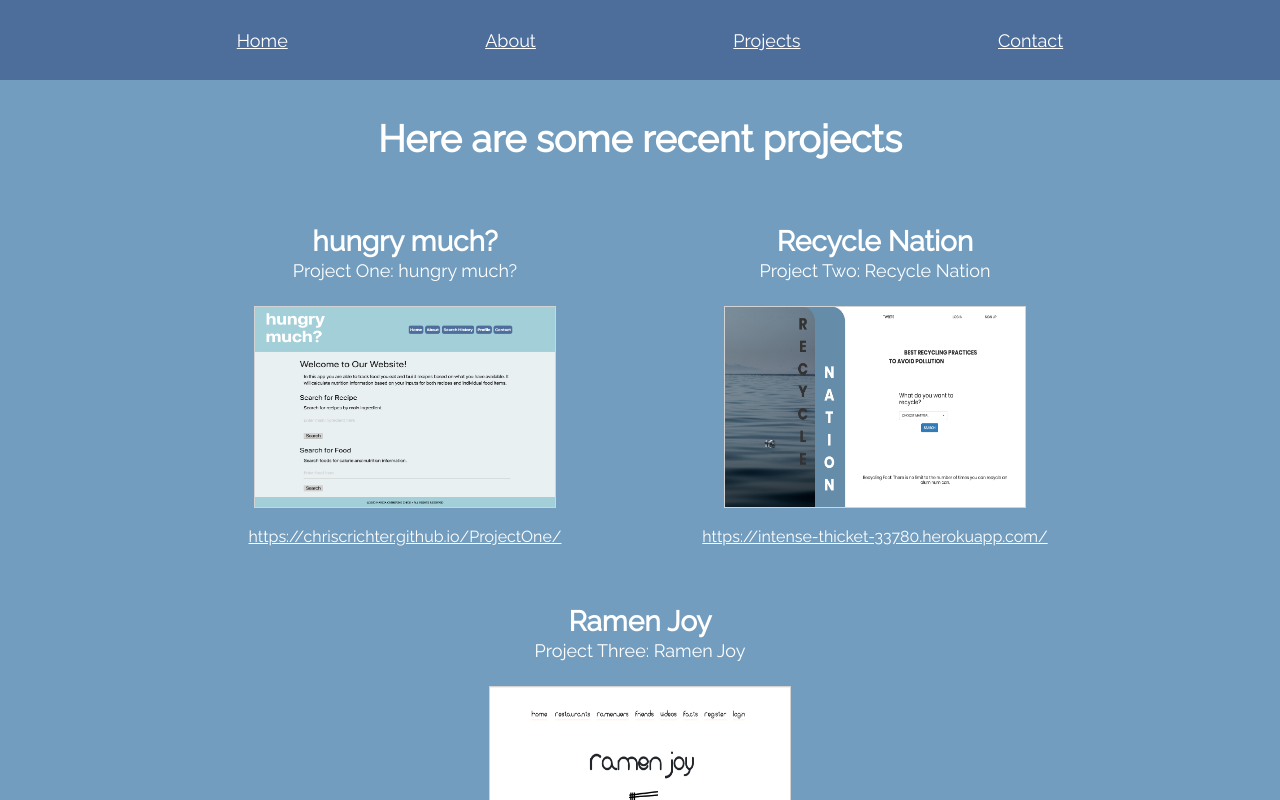
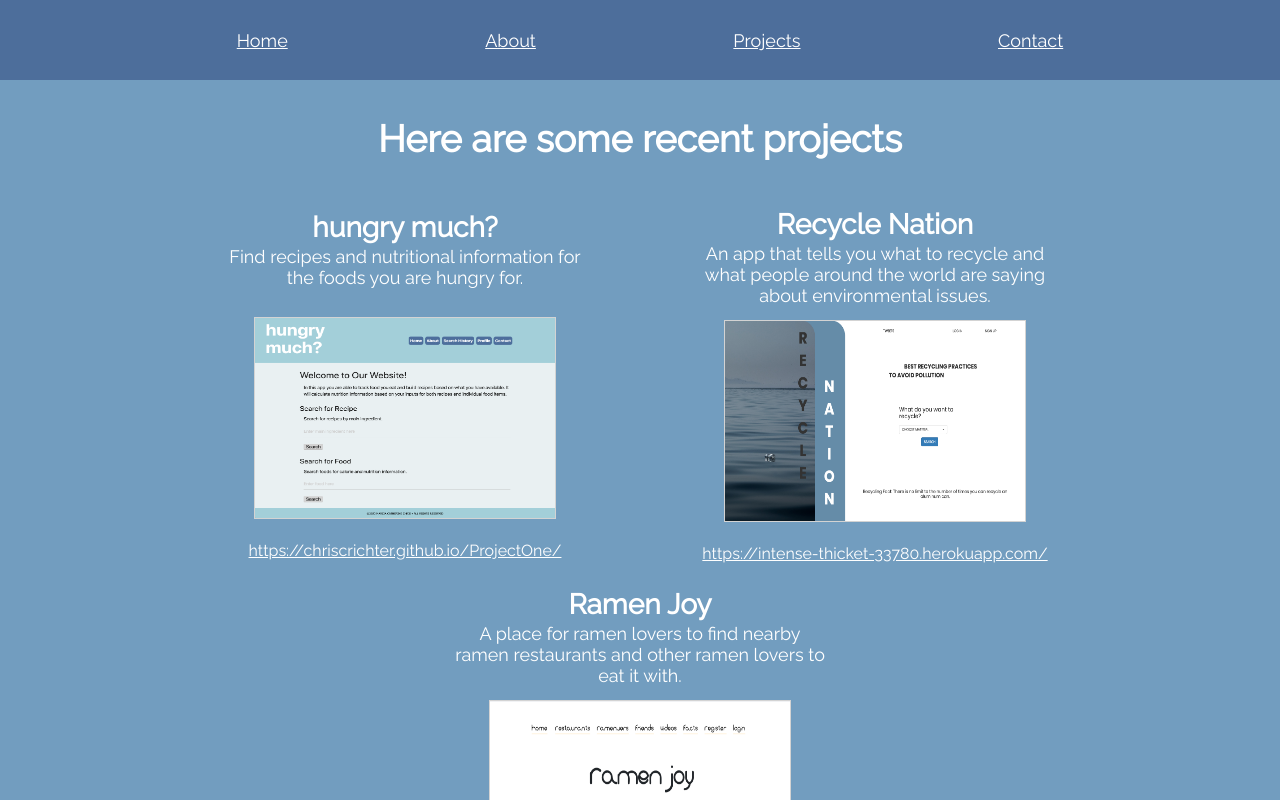
Before and after one commit to chriscrichter/React-Portfolio, a React (Create React App) app: page /#/projects in a window 1280 px wide. Shown: the top 800 px of the page. Built offline with nearby package versions, Linux system fonts and the light colour scheme.

Commit message:
Updated js files.

```diff
--- a/src/App.js
+++ b/src/App.js
@@ -18,21 +18,21 @@ class App extends Component {
         title: "hungry much?",
         image: hungrymuch,
         text:
-          "Project One: hungry much?",
+          "Find recipes and nutritional information for the foods you are hungry for.",
         url: "https://chriscrichter.github.io/ProjectOne/"
       },
       {
         title: "Recycle Nation",
         image: recyclenation,
         text:
-          "Project Two: Recycle Nation",
+          "An app that tells you what to recycle and what people around the world are saying about environmental issues.",
         url: "https://intense-thicket-33780.herokuapp.com/"
       },
       {
         title: "Ramen Joy",
         image: ramenjoy,
         text:
-          "Project Three: Ramen Joy",
+          "A place for ramen lovers to find nearby ramen restaurants and other ramen lovers to eat it with.",
         url: "https://stark-shelf-28495.herokuapp.com/"
       },
           ]
--- a/src/style/Example.css
+++ b/src/style/Example.css
@@ -19,13 +19,14 @@
 .info {
   height: 30%;
   font-size: large;
+  text-align: center;
 }
 
 .image {
   display: flex;
   height: 200px;
   width: 300px;
-  margin: 2% 0% 5% 0%;
+  margin: 3% 0% 6% 0%;
   border: 1px solid lightgrey;
   justify-content: center;
 }
```
